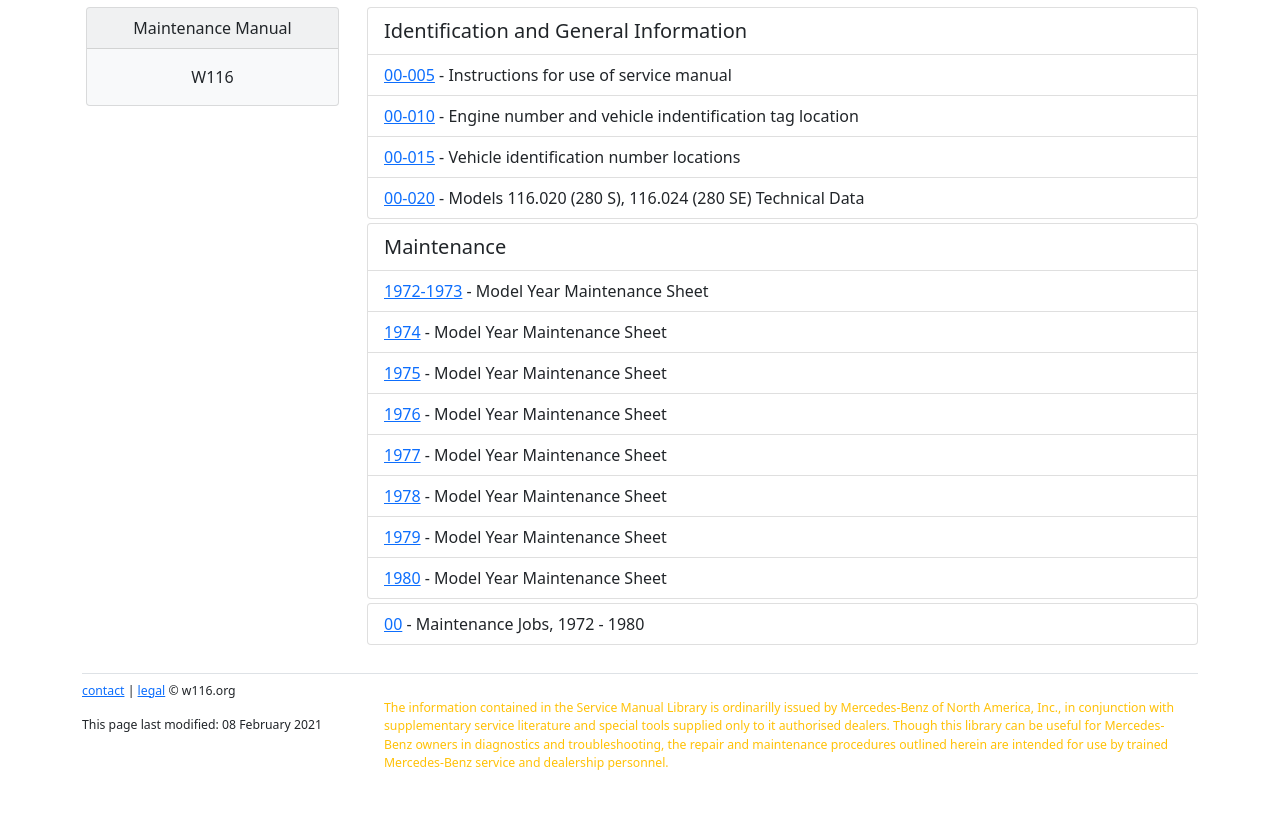
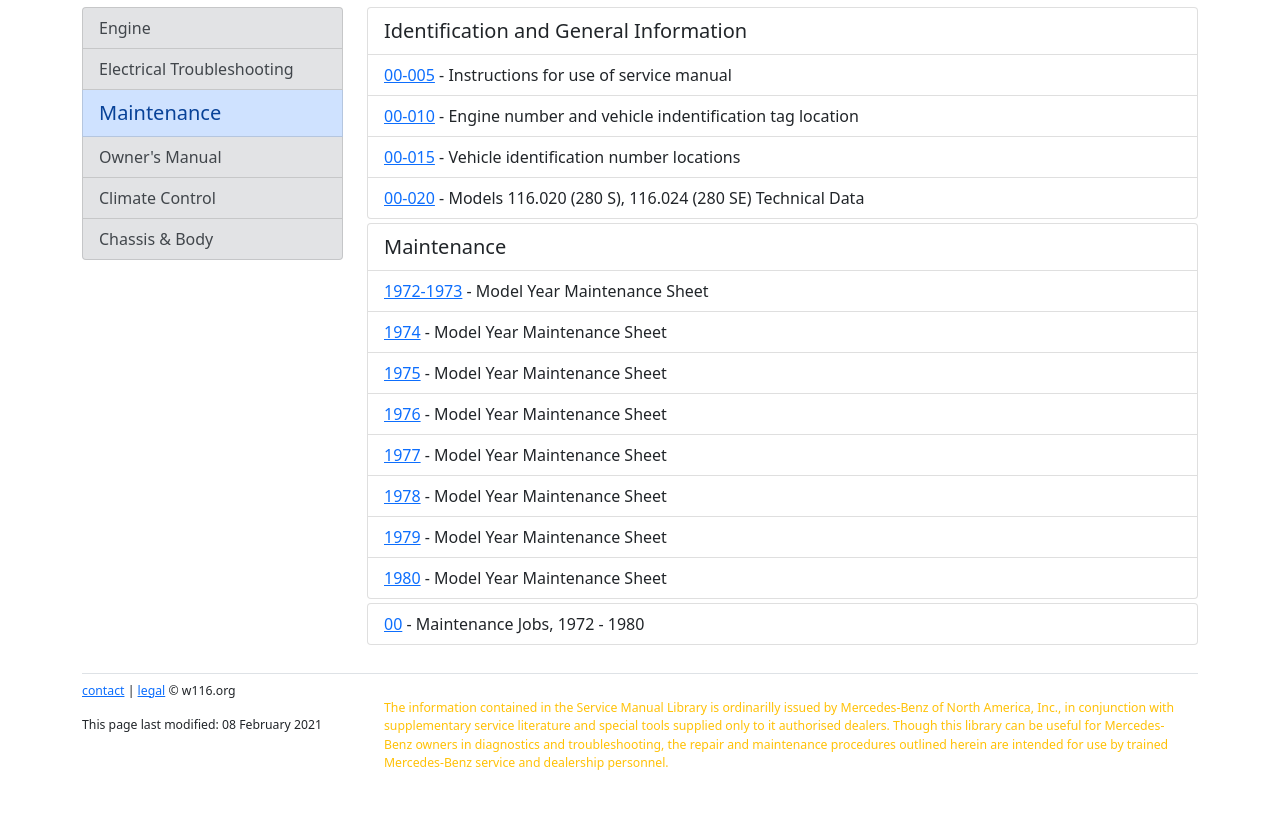
Before and after one commit to W116org/handbook, a Jekyll site: the page built from Maintenance.html, in a window 1280 px wide. Shown: the part 217-1046 px from the top of the page. Built offline with Jekyll 4.4.1, drawn with Linux system fonts in a browser that asks for light colours; comment, search, counter and statistics services are not loaded.

Commit message:
Update Maintenance.html

```diff
--- a/Maintenance.html
+++ b/Maintenance.html
@@ -8,11 +8,13 @@
 
 <div class="row">
   <div class="col-xs-12 col-md-3">
-    <div class="card text-center text-dark bg-light mb-3 mx-1">
-      <div class="card-header">Maintenance Manual</div>
-      <div class="card-body">
-        <p class="card-text">W116</p>
-      </div>
+    <div class="list-group">
+      <a href="/Engine/" class="list-group-item list-group-item-secondary list-group-item-action">Engine</a>
+      <a href="/ETM/" class="list-group-item list-group-item-secondary list-group-item-action">Electrical Troubleshooting</a>
+      <div class="list-group-item list-group-item-primary lead">Maintenance</div>
+      <a href="/OM/" class="list-group-item list-group-item-secondary list-group-item-action">Owner's Manual</a>
+      <a href="/Climate/" class="list-group-item list-group-item-secondary list-group-item-action">Climate Control</a>
+      <a href="/Chassis/" class="list-group-item list-group-item-secondary list-group-item-action">Chassis &amp; Body</a>
     </div>
   </div>
   <div class="col-xs-12 col-md-9">
```
